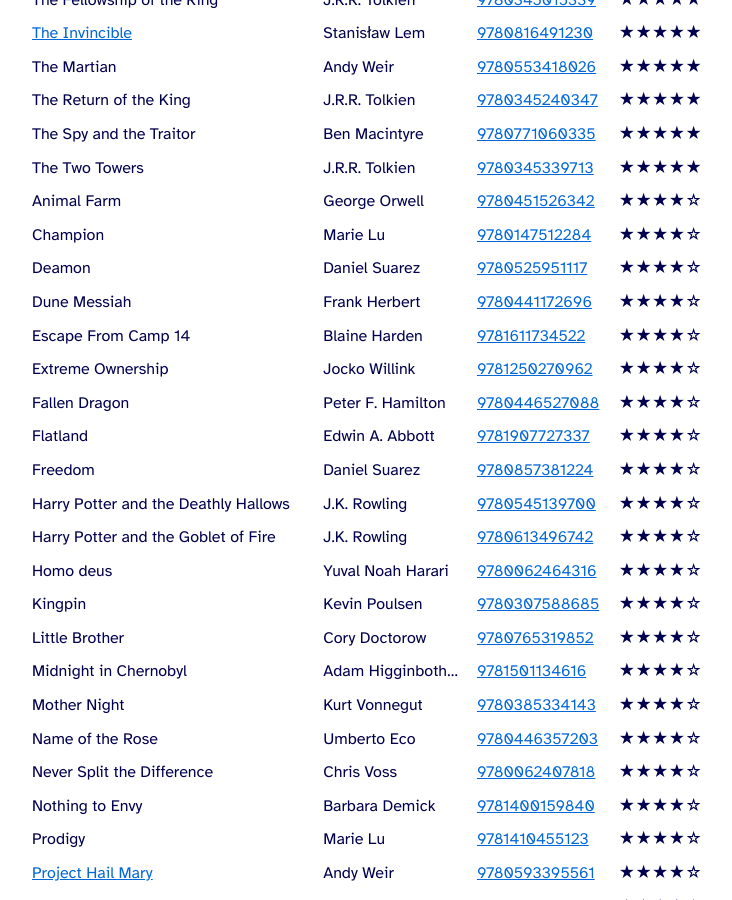
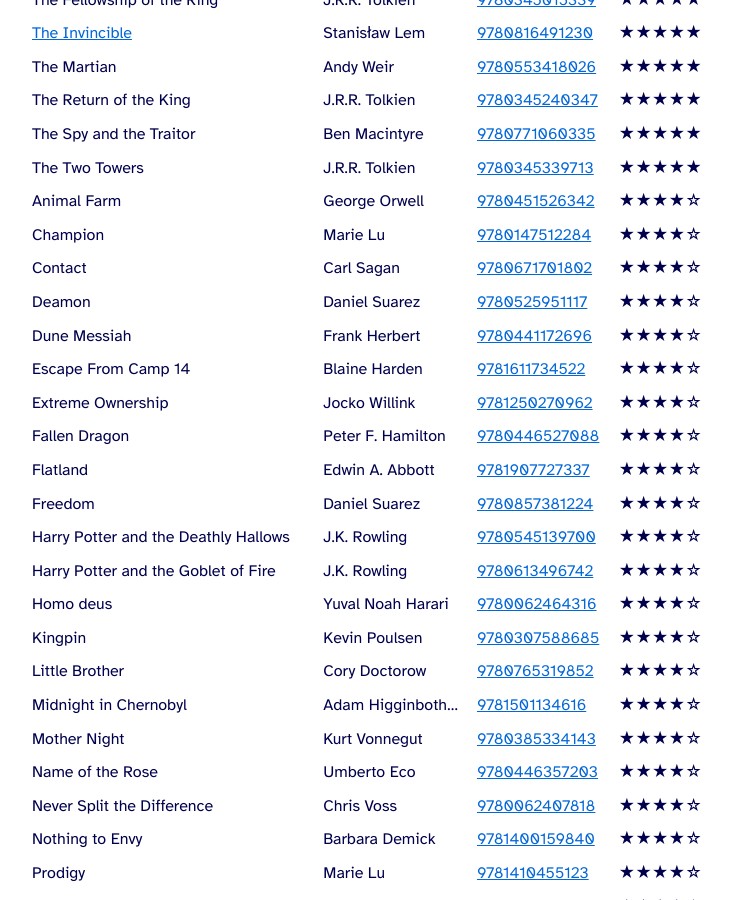
Before and after one commit to cimm/suffix, a Jekyll site: the page built from reading/index.html, in a window 1280 px wide and 900 px high, scrolled down 507 px. Shown: the whole window, without its empty margins (273-1005 px from the left). Built offline with Jekyll 4.4.1, drawn with Linux system fonts in a browser that asks for light colours.

Commit message:
Add Contact by C. Sagan

```diff
--- a/_data/books.yml
+++ b/_data/books.yml
@@ -66,6 +66,10 @@
   author: "Charles Petzold"
   isbn13: 9780735611313
   rating: 3
+- name: "Contact"
+  author: "Carl Sagan"
+  isbn13: 9780671701802
+  rating: 4
 - name: "Countdown to Zero Day"
   author: "Kim Zetter"
   isbn13: 9780770436193
```
